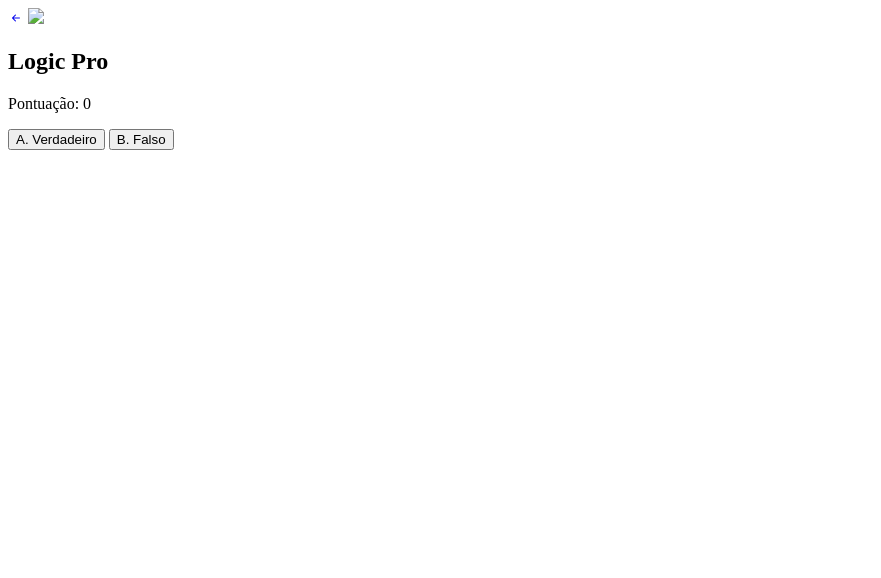
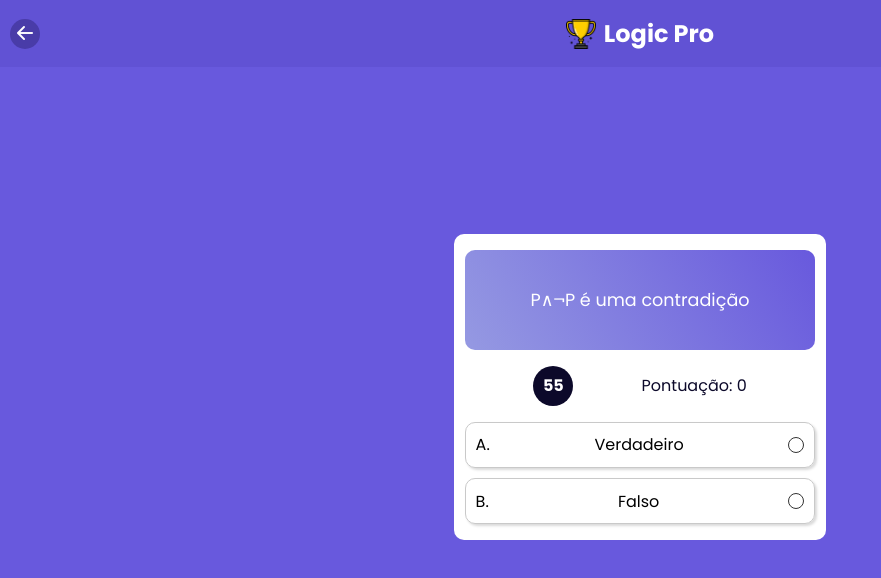
Before and after one commit to Lucascarv1804/logic_pro, a plain HTML site: page pages/quiz.html in a window 1280 px wide. Shown: the whole page, without its empty margins (0-881 px from the left). Drawn offline with nearby package versions, Linux system fonts and the light colour scheme; the site is published under a folder, as on GitHub Pages, so addresses that start at the root find nothing.

Commit message:
Update quiz.html

```diff
--- a/pages/quiz.html
+++ b/pages/quiz.html
@@ -6,9 +6,9 @@
     <meta name="viewport" content="width=device-width, initial-scale=1.0">
     <title>Jogando | Logic Pro</title>
     <!-- CSS -->
-    <link rel="stylesheet" href="/assets/css/quiz.css">
+    <link rel="stylesheet" href="../assets/css/quiz.css">
     <!-- JS -->
-    <script src="/assets/js/quiz.js" defer></script>
+    <script src="../assets/js/quiz.js" defer></script>
     <!-- BOOTSTRAP -->
     <link rel="stylesheet" href="https://cdn.jsdelivr.net/npm/bootstrap-icons@1.11.3/font/bootstrap-icons.min.css">
 </head>
@@ -16,9 +16,9 @@
 <body>
     <div class="container">
         <header>
-            <a class="back-btn" href="/index.html"><i class="bi bi-arrow-left-short"></i></a>
+            <a class="back-btn" href="../index.html"><i class="bi bi-arrow-left-short"></i></a>
 
-            <img src="/assets/img/trofeu.png">
+            <img src="../assets/img/trofeu.png">
             <h2>Logic Pro</h2>
         </header>
 
```
